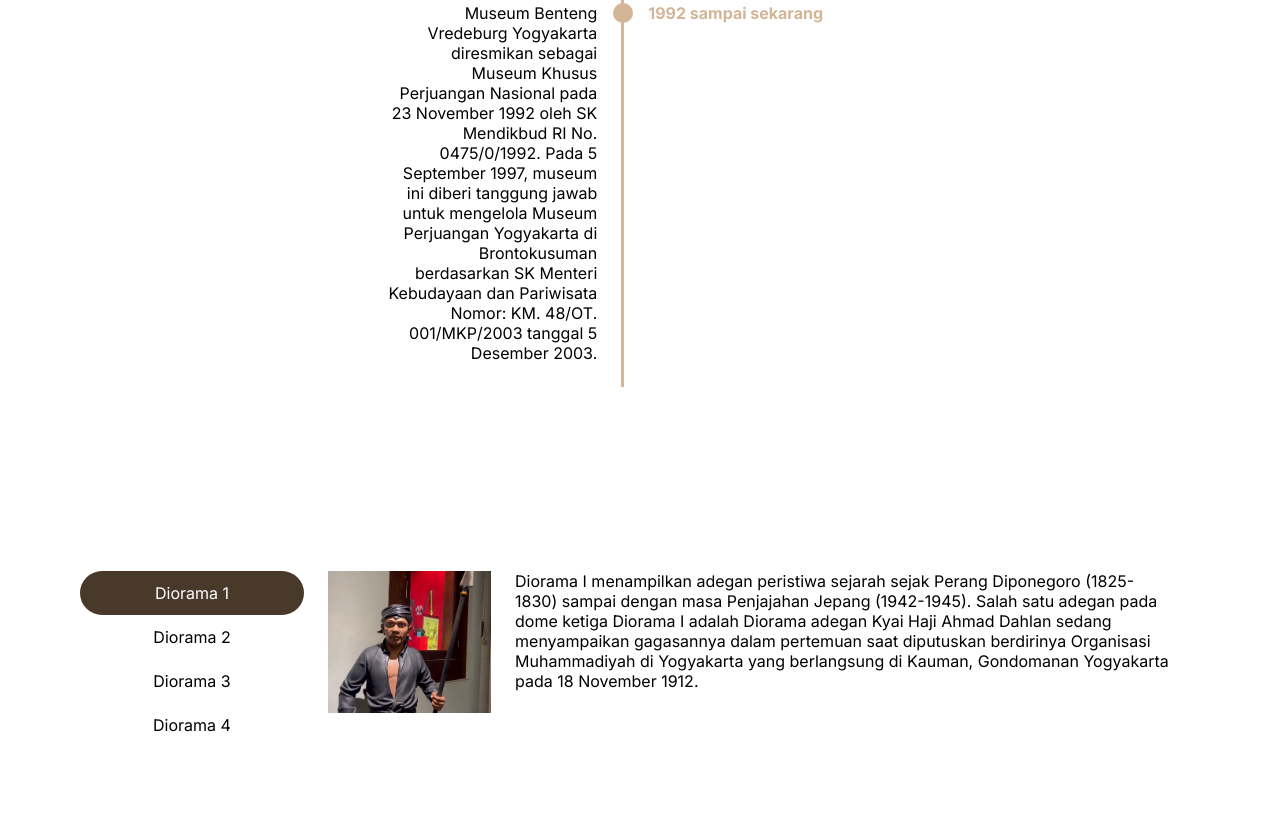
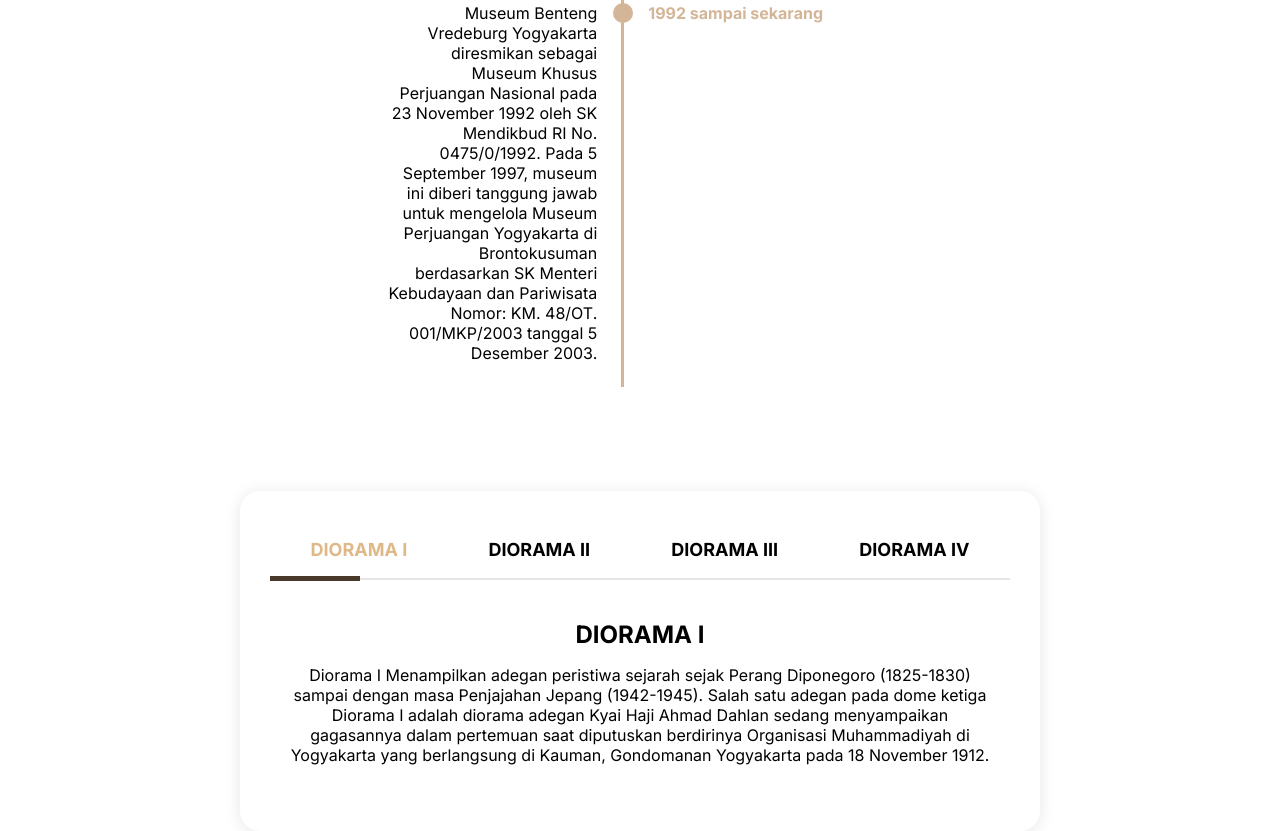
Before and after one commit to 0xfzz/kelompok5-PWB, a plain HTML site: page index.html in a window 1280 px wide. Shown: the part 4017-4848 px from the top of the page. Drawn offline with nearby package versions, Linux system fonts and the light colour scheme; a web font is replaced by a local one.

Commit message:
perubahan

```diff
--- a/assets/css/main.css
+++ b/assets/css/main.css
@@ -460,3 +460,61 @@ body, html, h1 {
         padding: 5em;
     }
 }
+.container2 {
+    width: 800px;
+    background-color:white;
+    padding: 30px;
+    box-shadow: 0 2px 16px rgba(0,0,0,.1);
+    border-radius: 20px;
+    display: flex;
+    flex-direction: column;
+    align-items: center;
+    justify-content: center;
+    text-align: center;
+}
+.tab_box {
+    width: 100%;
+    display : flex;
+    justify-content: space-around;
+    align-items: center;
+    border-bottom: 2px solid rgba(229,229,229);
+    position: relative;
+}
+.tab_box .tab_btn {
+    font-size: 18px;
+    font-weight: 600;
+    color: black;
+    background: none;
+    border: none;
+    padding: 18px;
+    cursor: pointer;
+}
+.tab_box .tab_btn.active {
+    color:burlywood;
+}
+.content_box {
+    padding: 20px;
+}
+.content_box .content {
+    display: none;
+    animation: moving .5s ease;
+}
+@keyframes moving {
+    from{transform: translateX(50px);opacity: 0;}
+    to{transform:translatex(0px);opacity: 1;}
+}
+.content_box .content.active {
+    display:block;
+}
+.content_box .content h2 {
+    margin-bottom: 10px;
+}
+.line {
+    position: absolute;
+    top: 55px;
+    left: 0;
+    width: 90px;
+    height: 5px;
+    background-color: #49392b;
+    transition: all .3s ease-in-out;
+}
--- a/assets/js/main.js
+++ b/assets/js/main.js
@@ -142,3 +142,19 @@ document.addEventListener("scroll", (e) => {
         navbar.classList.remove("bg-black")
     }
 })
+const tabs = document.querySelectorAll(".tab_btn");
+const all_content = document.querySelectorAll(".content");
+const line = document.querySelector(".line");
+
+tabs.forEach((tab, index) => {
+    tab.addEventListener("click", (e) => {
+        tabs.forEach(tab => { tab.classList.remove("active") });
+        tab.classList.add("active");
+
+        line.style.width = e.target.offsetWidth + "px";
+        line.style.left = e.target.offsetLeft + "px";
+
+        all_content.forEach(content => { content.classList.remove("active") });
+        all_content[index].classList.add("active");
+    })
+})
--- a/index.html
+++ b/index.html
@@ -104,27 +104,40 @@
                 </div>
             </div>
         </div>
-        <div class="flex padding-24px p-tengah">
-            <div class="tabtab size-regular text-center" style="width: 20%;">
-                <div class="tab radius-10 active" data-id="d1">Diorama 1</div>
-                <div class="tab radius-10" data-id="d2">Diorama 2</div>
-                <div class="tab radius-10" data-id="d3">Diorama 3</div>
-                <div class="tab radius-10" data-id="d4">Diorama 4</div>
+    <div class="flex flex-col justify-center align-items-center">
+        <div class="container2">
+            <div class="tab_box">
+                <button class="tab_btn active">DIORAMA I</button>
+                <button class="tab_btn">DIORAMA II</button>
+                <button class="tab_btn">DIORAMA III</button>
+                <button class="tab_btn">DIORAMA IV</button>
+                <div class="line"></div>
             </div>
-            <div class="size-regular" style="width: 80%;">
-                <div class="konten" id="d1">
-                    <div class="pr-8px">
-                        <img src="assets/img/diorama1.png" width="100%" />
-                    </div>
-                    <div>
-                        Diorama I menampilkan adegan peristiwa sejarah sejak Perang Diponegoro (1825-1830) sampai dengan masa Penjajahan Jepang (1942-1945). Salah satu adegan pada dome ketiga Diorama I adalah Diorama adegan Kyai Haji Ahmad Dahlan sedang menyampaikan gagasannya dalam pertemuan saat diputuskan berdirinya Organisasi Muhammadiyah di Yogyakarta yang berlangsung di Kauman, Gondomanan Yogyakarta pada 18 November 1912.
-                    </div>
+            <div class="content_box">
+                <div class="content active">
+                    <h2>DIORAMA I</h2>
+                    <p>
+                        Diorama I Menampilkan adegan peristiwa sejarah sejak Perang Diponegoro (1825-1830) sampai dengan masa Penjajahan Jepang (1942-1945). Salah satu adegan pada dome ketiga Diorama I adalah diorama adegan Kyai Haji Ahmad Dahlan sedang menyampaikan gagasannya dalam pertemuan saat diputuskan berdirinya Organisasi Muhammadiyah di Yogyakarta yang berlangsung di Kauman, Gondomanan Yogyakarta pada 18 November 1912.
+                    </p>
                 </div>
-                <div class="konten" id="d2">Diorama II Menampilkan adegan peristiwa sejarah sejak Proklamasi Kemerdekaan RI tahun 1945  sampai dengan meletusnya Agresi Militer Belanda I tahun 1947. Salah satu adegan dome pertama pada Diorama II adalah Diorama adegan Sri Sultan Hamengku Buwono IX sedang memimpin rapat yang dihadiri oleh para pemimpin berbagai kelompok pemuda di Kepatihan Yogyakarta  Berlangsung di Gedung Wilis, Kepatihan, Yogyakarta pada  tanggal 19 Agustus 1945.</div>
-                <div class="konten" id="d3">Diorama III Menampilkan adegan peristiwa sejarah sejak disepakatinya Perjanjian Renville tahun 1949 sampai dengan adanya pengakuan Kedaulatan RIS tahun 1949. Salah satu adegan dome ketujuh pada Diorama III adalah Diorama Adegan Panghadangan patroli Belanda di Dusun Mrisi oleh Batlyon Sardjono Berlangsung   di Dusun Mrisi, Kasihan, Bantul  pada  tanggal  19 Februari 1949.</div>
-                <div class="konten" id="d4">Diorama IV berisikan tentang Indonesia pada masa modern. Setelah Indonesia sepenuhnya terlepas dari penjajahan Belanda. Indonesia mulai membagun negeri secara pembagunan fisik dan sumber daya manusia. Juga terdapat gambaran situasi pemilu pertama Indonesia, Trikora, Seminar Nasional Pancasila pertama, lalu G30S yang terjadi di Jogja juga terekam di Diorama IV. </div>
+                <div class="content">
+                    <h2>DIORAMA II</h2>
+                    <p>
+                        Diorama II menampilkan adegan peristiwa sejarah sejak Proklamasi Kemerdekaan RI tahun 1945 sampai dengan meletusnya Agresi Militer Belanda I tahun 1945. Salah satu adegan dome pertama pada Diorama II adalah Diorama adegan Sri Sultan Hamengku Buwono IX sedang memimpin rapat yang dihadiri oleh para pemimpin berbagai kelompok pemuda di Kepatihan Yogyakarta Berlangsung di Gedung Wilis, Kepatihan, Yogyakarta pada tanggal 19 Agustus 1945.
+                    </p>
+                </div>
+                <div class="content">
+                    <h2>DIORAMA III</h2>
+                    <p>Diorama III menampilkan adegan peristiwa sejarah sejak disepakatinya Perjanjian Renville tahun 1949 sampai dengan adanya pengakuan kedaulatan RIS tahun 1949. Salah satu adegan dome ketujuh pada DIORAMA III adalah Diorama adegan penghadangan patroli Belanda di Dusun Mrisi oleh Batylon Sardjono berlangsung di Dusun Mrisi, Kasihan, Bantul pada tanggal 19 Februari 1949.</p>
+                </div>
+                <div class="content">
+                    <h2>DIORAMA IV</h2>
+                    <p>Diorama IV berisikan tentang Indonesia pada masa modern. Setelah Indonesia sepenuhnya terlepas dari penjajahan Belanda. Indonesia mulai membangun negeri secara pembangunan fisik dan Sumber Daya Manusia. Juga terdapat gambaran situasi pemilu pertama Indonesia, Trikora, Seminar Nasional pancasila pertama, lalu G30S yang terjadi di Jogja juga terekam di Diorama IV.   </p>
+                </div>
             </div>
+
         </div>
+    </div>
     </div>
 </body>
 <script src="assets/js/main.js" ></script>
```
